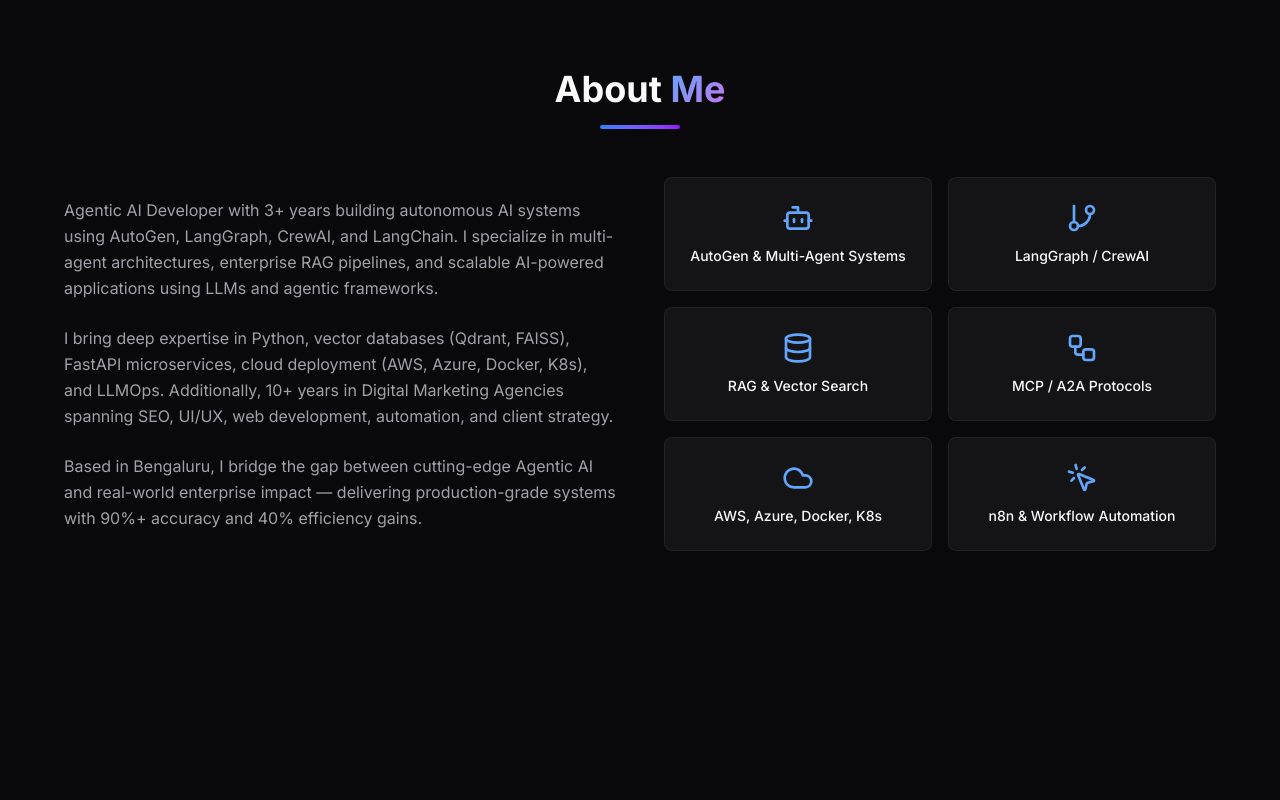
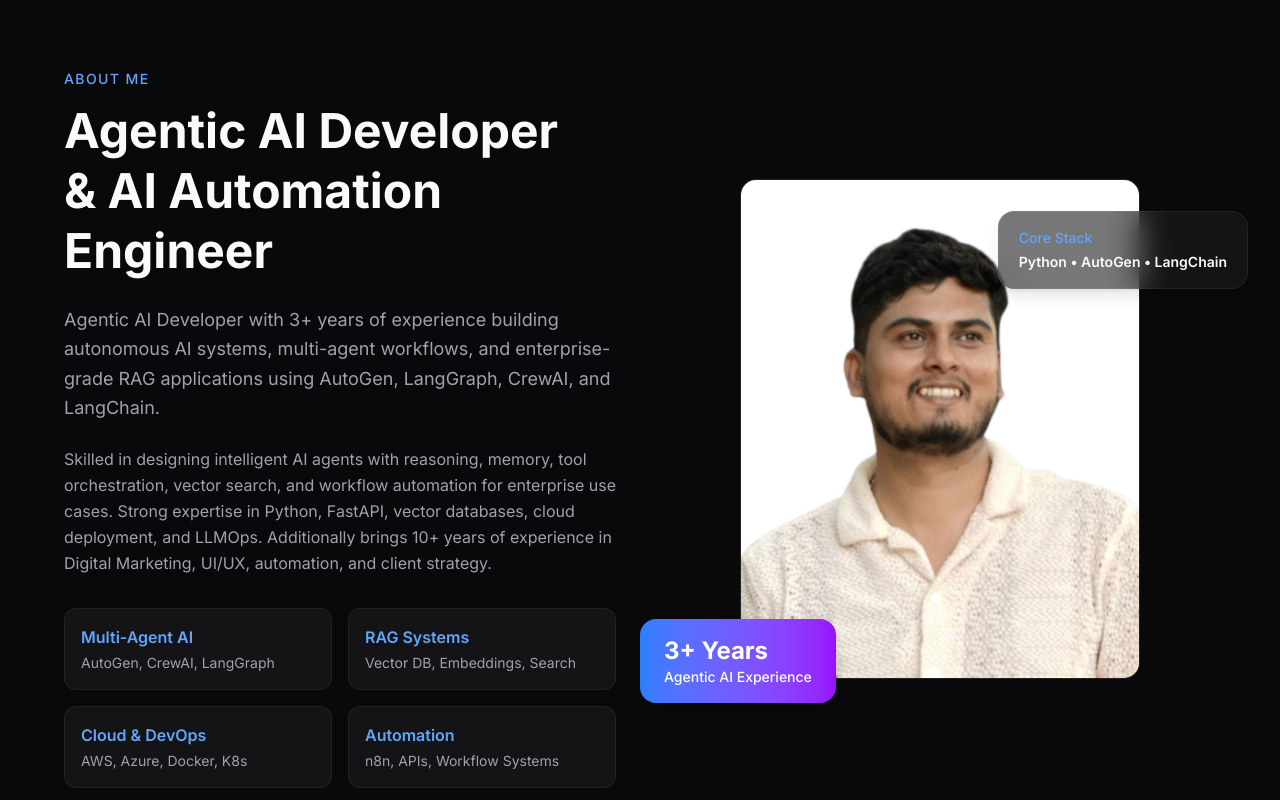
Before and after one commit to akshaypanigrahi89/portfolio, a Next.js app: page / in a window 1280 px wide. Shown: the part 1200-2000 px from the top of the page. Built offline with nearby package versions, Linux system fonts and the light colour scheme; no server answers.

Commit message:
Redesign About section with image + floating cards

```diff
--- a/src/components/About.tsx
+++ b/src/components/About.tsx
@@ -1,54 +1,62 @@
 "use client";
 
+import Image from "next/image";
 import { motion } from "framer-motion";
-import { Sparkles, Bot, GitBranch, Cloud, Database, Cpu, Workflow, MousePointerClick } from "lucide-react";
 import AnimatedSection from "@/components/AnimatedSection";
-
-const highlights = [
-  { icon: Bot, label: "AutoGen & Multi-Agent Systems" },
-  { icon: GitBranch, label: "LangGraph / CrewAI" },
-  { icon: Database, label: "RAG & Vector Search" },
-  { icon: Workflow, label: "MCP / A2A Protocols" },
-  { icon: Cloud, label: "AWS, Azure, Docker, K8s" },
-  { icon: MousePointerClick, label: "n8n & Workflow Automation" },
-];
 
 export default function About() {
   return (
     <AnimatedSection id="about" className="section-padding">
       <div className="container-max">
-        <div className="text-center mb-12">
-          <h2 className="text-3xl md:text-4xl font-bold mb-4">
-            About <span className="text-gradient">Me</span>
-          </h2>
-          <div className="w-20 h-1 bg-gradient-to-r from-blue-500 to-purple-600 mx-auto rounded-full" />
-        </div>
-
-        <div className="grid md:grid-cols-2 gap-12 items-center">
+        <div className="grid lg:grid-cols-2 gap-12 items-center">
           <motion.div
             initial={{ opacity: 0, x: -20 }}
             whileInView={{ opacity: 1, x: 0 }}
             viewport={{ once: true }}
             transition={{ duration: 0.6 }}
-            className="space-y-6"
           >
-            <p className="text-muted-foreground leading-relaxed">
-              Agentic AI Developer with 3+ years building autonomous AI systems
-              using AutoGen, LangGraph, CrewAI, and LangChain. I specialize in
-              multi-agent architectures, enterprise RAG pipelines, and scalable
-              AI-powered applications using LLMs and agentic frameworks.
+            <p className="text-primary uppercase tracking-widest mb-3 text-sm font-medium">
+              About Me
             </p>
-            <p className="text-muted-foreground leading-relaxed">
-              I bring deep expertise in Python, vector databases (Qdrant, FAISS),
-              FastAPI microservices, cloud deployment (AWS, Azure, Docker, K8s),
-              and LLMOps. Additionally, 10+ years in Digital Marketing Agencies
-              spanning SEO, UI/UX, web development, automation, and client strategy.
+
+            <h2 className="text-4xl lg:text-5xl font-bold leading-tight mb-6">
+              Agentic AI Developer <br />
+              &amp; AI Automation Engineer
+            </h2>
+
+            <p className="text-muted-foreground text-lg leading-relaxed mb-6">
+              Agentic AI Developer with 3+ years of experience building autonomous AI
+              systems, multi-agent workflows, and enterprise-grade RAG applications
+              using AutoGen, LangGraph, CrewAI, and LangChain.
             </p>
-            <p className="text-muted-foreground leading-relaxed">
-              Based in Bengaluru, I bridge the gap between cutting-edge Agentic AI
-              and real-world enterprise impact — delivering production-grade systems
-              with 90%+ accuracy and 40% efficiency gains.
+
+            <p className="text-muted-foreground leading-relaxed mb-8">
+              Skilled in designing intelligent AI agents with reasoning, memory,
+              tool orchestration, vector search, and workflow automation for
+              enterprise use cases. Strong expertise in Python, FastAPI,
+              vector databases, cloud deployment, and LLMOps.
+              Additionally brings 10+ years of experience in Digital Marketing,
+              UI/UX, automation, and client strategy.
             </p>
+
+            <div className="grid grid-cols-2 gap-4">
+              <div className="glass-card rounded-xl p-4 hover:border-primary/30 transition-all">
+                <h4 className="font-semibold text-primary mb-1">Multi-Agent AI</h4>
+                <p className="text-sm text-muted-foreground">AutoGen, CrewAI, LangGraph</p>
+              </div>
+              <div className="glass-card rounded-xl p-4 hover:border-primary/30 transition-all">
+                <h4 className="font-semibold text-primary mb-1">RAG Systems</h4>
+                <p className="text-sm text-muted-foreground">Vector DB, Embeddings, Search</p>
+              </div>
+              <div className="glass-card rounded-xl p-4 hover:border-primary/30 transition-all">
+                <h4 className="font-semibold text-primary mb-1">Cloud &amp; DevOps</h4>
+                <p className="text-sm text-muted-foreground">AWS, Azure, Docker, K8s</p>
+              </div>
+              <div className="glass-card rounded-xl p-4 hover:border-primary/30 transition-all">
+                <h4 className="font-semibold text-primary mb-1">Automation</h4>
+                <p className="text-sm text-muted-foreground">n8n, APIs, Workflow Systems</p>
+              </div>
+            </div>
           </motion.div>
 
           <motion.div
@@ -56,17 +64,26 @@
             whileInView={{ opacity: 1, x: 0 }}
             viewport={{ once: true }}
             transition={{ duration: 0.6, delay: 0.2 }}
-            className="grid grid-cols-2 gap-4"
+            className="relative flex justify-center items-center"
           >
-            {highlights.map((item) => (
-              <div
-                key={item.label}
-                className="glass-card rounded-lg p-6 text-center hover:border-primary/30 transition-all group"
-              >
-                <item.icon className="w-8 h-8 text-primary mx-auto mb-3 group-hover:scale-110 transition-transform" />
-                <h3 className="text-sm font-medium">{item.label}</h3>
-              </div>
-            ))}
+            <div className="w-[400px] h-[500px] glass-card rounded-2xl overflow-hidden border-border">
+              <Image
+                src="/profile.png"
+                alt="Akshay Panigrahi"
+                fill
+                className="object-cover"
+              />
+            </div>
+
+            <div className="absolute -bottom-6 -left-6 bg-gradient-to-r from-blue-500 to-purple-600 text-white px-6 py-4 rounded-2xl shadow-xl">
+              <h3 className="text-2xl font-bold">3+ Years</h3>
+              <p className="text-sm font-medium">Agentic AI Experience</p>
+            </div>
+
+            <div className="absolute top-8 -right-8 glass-card border-border px-5 py-4 rounded-2xl shadow-lg">
+              <p className="text-primary text-sm mb-1 font-medium">Core Stack</p>
+              <h4 className="font-semibold text-sm">Python • AutoGen • LangChain</h4>
+            </div>
           </motion.div>
         </div>
       </div>
```
